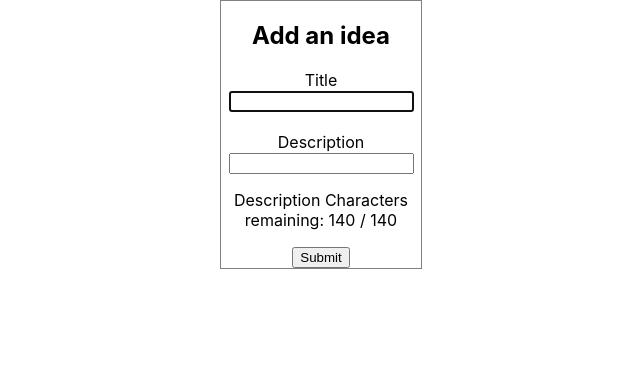
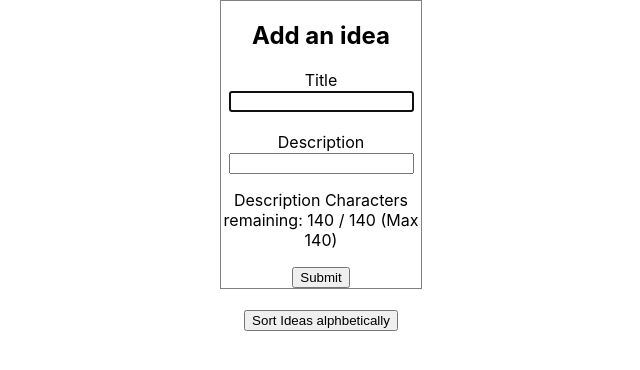
Before and after one commit to alexalikhani95/Idea-Board, a React (Create React App) app: page / in a window 1280 px wide. Shown: the top 370 px of the page, without its empty margins (319-959 px from the left). Built offline with nearby package versions, Linux system fonts and the light colour scheme.

Commit message:
Sort ideas by creation date by default and added button to switch to sorting alphabetically and back to creation date

```diff
--- a/src/components/IdeaForm.tsx
+++ b/src/components/IdeaForm.tsx
@@ -50,7 +50,7 @@ const IdeaForm = () => {
             onChange={(e) => setDescription(e.target.value)}
           />
         </div>
-        <p>Description Characters remaining: {140 - description.length} / 140</p>
+        <p>Description Characters remaining: {140 - description.length} / 140 (Max 140)</p>
         <button type="submit">Submit</button>
       </form>
     </div>
--- a/src/components/Ideas.tsx
+++ b/src/components/Ideas.tsx
@@ -1,11 +1,25 @@
-import React from "react";
+import React, { useState } from "react";
 
 const Ideas = () => {
   const ideas = JSON.parse(localStorage.getItem("ideas") || "[]");
+  const [sortValue, setSortValue] = useState("created");
+
+  const sortIdeas = (sort: string) => {
+    if (sort === "alphabet") {
+      return ideas.sort((a: any, b: any) => a.title.localeCompare(b.title));
+    }
+    if (sort === "created") {
+      return ideas.sort((a: any, b: any) => a.createdAt.localeCompare(b.createdAt));
+    }
+  };
 
   return (
+    <div style={{ marginTop: 20 }}>
+      <button onClick={() => setSortValue(sortValue === "created" ? "alphabet" : "created")}>
+        {sortValue === "created" ? "Sort Ideas alphbetically" : "Sort ideas by creation date"}
+      </button>
       <div style={{ display: "flex", flexWrap: "wrap", justifyContent: "center" }}>
-      {ideas.map((idea: any) => (
+        {sortIdeas(sortValue).map((idea: any) => (
           <div style={{ width: 300, border: "1px solid black", margin: 20 }}>
             <h2>{idea.title}</h2>
             <p>{idea.description}</p>
@@ -13,6 +27,7 @@ const Ideas = () => {
           </div>
         ))}
       </div>
+    </div>
   );
 };
 
```
Lines whose indentation alone changed are shown as unchanged.
